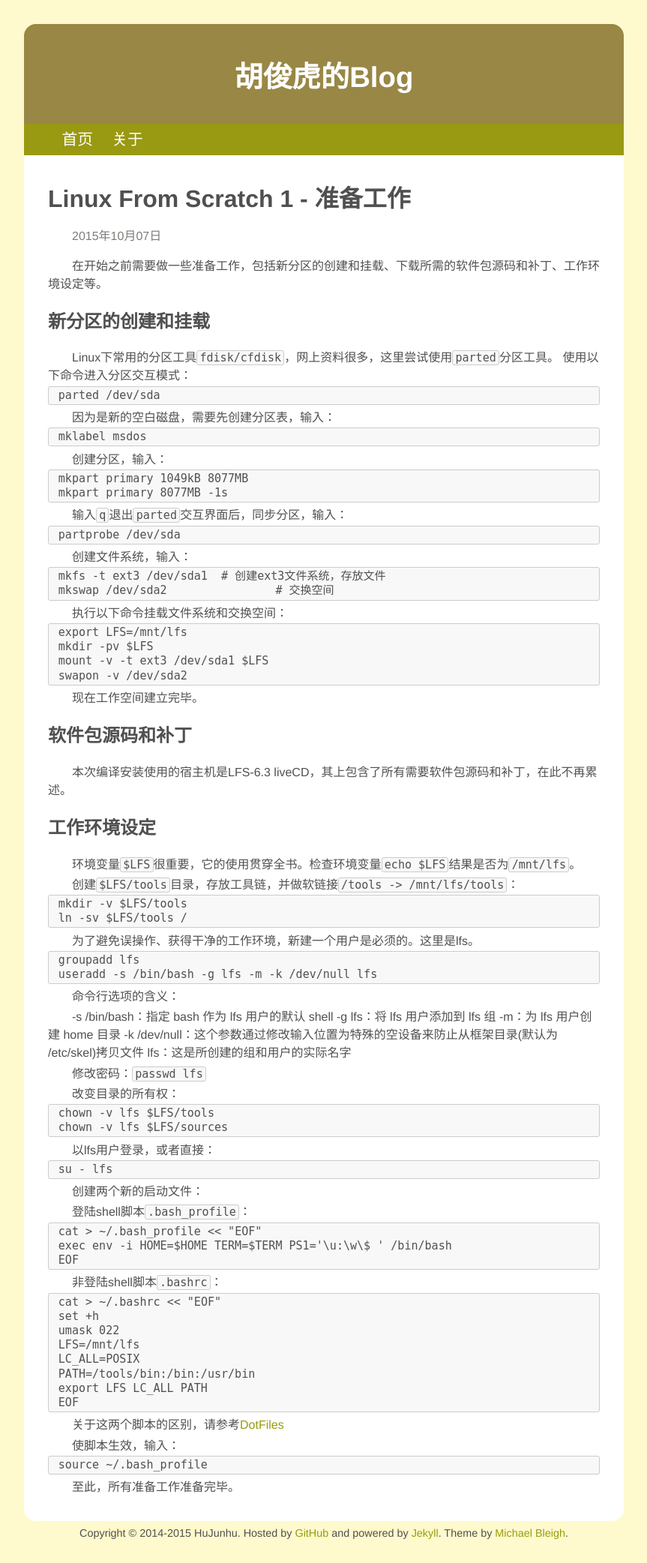
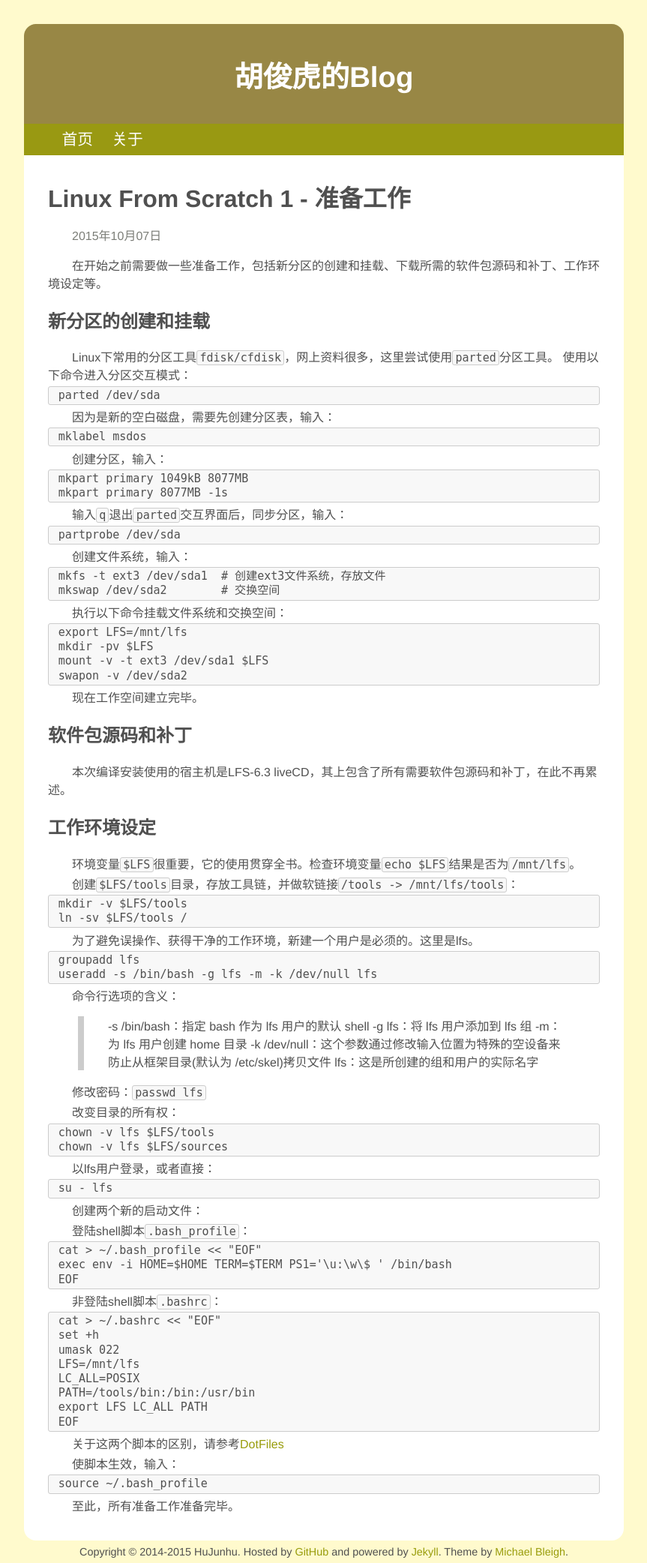
Before and after one commit to hujunhu/hujunhu.github.io, a Jekyll site: the page built from _posts/2015-10-07-Linux-From-Scratch-1.md, in a window 1280 px wide. Shown: the whole page at 75% size, without its empty margins (208-1071 px from the left). Built offline with Jekyll 4.4.1, drawn with Linux system fonts in a browser that asks for light colours; before the commit the page ends 2059 px from its top, so only the background shows below that.

Commit message:
blog updated

````diff
--- a/_posts/2015-10-07-Linux-From-Scratch-1.md
+++ b/_posts/2015-10-07-Linux-From-Scratch-1.md
@@ -32,7 +32,7 @@ partprobe /dev/sda
 
 ``` bash
 mkfs -t ext3 /dev/sda1	# 创建ext3文件系统，存放文件
-mkswap /dev/sda2		# 交换空间
+mkswap /dev/sda2	# 交换空间
 ```
 执行以下命令挂载文件系统和交换空间：
 
@@ -66,11 +66,11 @@ useradd -s /bin/bash -g lfs -m -k /dev/null lfs
 ```
 命令行选项的含义：
 
--s /bin/bash：指定 bash 作为 lfs 用户的默认 shell
--g lfs：将 lfs 用户添加到 lfs 组
--m：为 lfs 用户创建 home 目录
--k /dev/null：这个参数通过修改输入位置为特殊的空设备来防止从框架目录(默认为 /etc/skel)拷贝文件
-lfs：这是所创建的组和用户的实际名字
+> -s /bin/bash：指定 bash 作为 lfs 用户的默认 shell
+> -g lfs：将 lfs 用户添加到 lfs 组
+> -m：为 lfs 用户创建 home 目录
+> -k /dev/null：这个参数通过修改输入位置为特殊的空设备来防止从框架目录(默认为 /etc/skel)拷贝文件
+> lfs：这是所创建的组和用户的实际名字
 
 修改密码：`passwd lfs`
 
````
